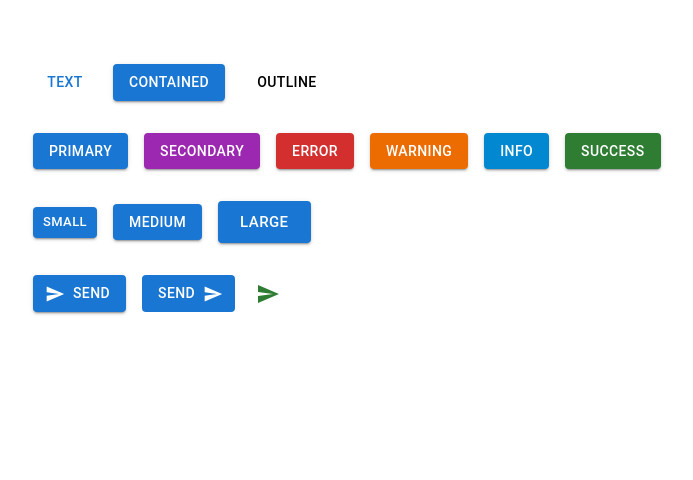
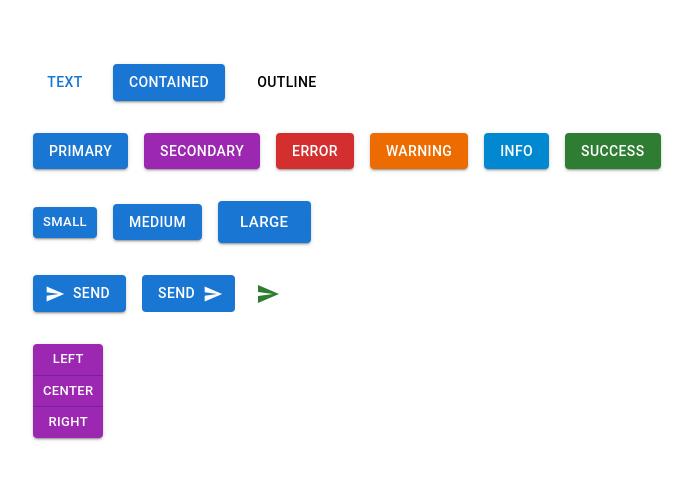
Before and after one commit to dattruong88vn/codevolution-mui, a React (Create React App) app: page / in a window 1280 px wide. Shown: the top 480 px of the page, without its empty margins (31-724 px from the left). Built offline with nearby package versions, Linux system fonts and the light colour scheme.

Commit message:
button group

```diff
--- a/src/components/MuiButton.jsx
+++ b/src/components/MuiButton.jsx
@@ -1,4 +1,4 @@
-import { Button, Stack, IconButton } from "@mui/material";
+import { Button, Stack, IconButton, ButtonGroup } from "@mui/material";
 import SendIcon from "@mui/icons-material/Send";
 
 function MuiButton() {
@@ -60,6 +60,21 @@
           <SendIcon />
         </IconButton>
       </Stack>
+
+      {/* Group Button */}
+      <Stack direction="row">
+        <ButtonGroup
+          variant="contained"
+          size="small"
+          color="secondary"
+          orientation="vertical"
+          aria-label="aligment button group"
+        >
+          <Button onClick={() => alert("Left Click")}>Left</Button>
+          <Button>Center</Button>
+          <Button>Right</Button>
+        </ButtonGroup>
+      </Stack>
     </Stack>
   );
 }
```
